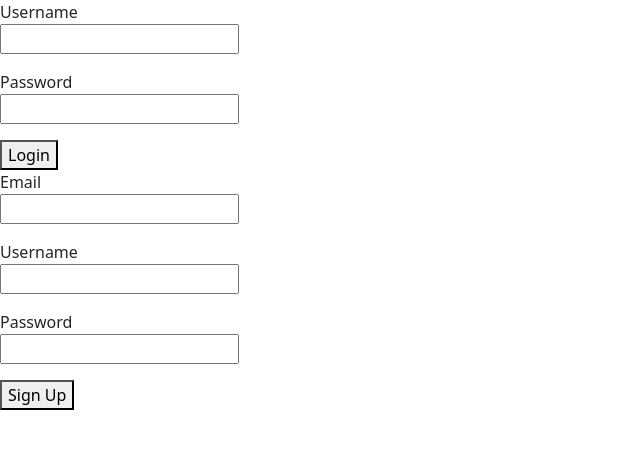
After one commit to HarryRMorrison/CareerKickstart, a Flask app: template app/templates/login.html in a window 1280 px wide. The commit adds this page. Shown: the top 449 px of the page, without its empty margins (0-640 px from the left). Run offline with Flask 3, Linux system fonts and the light colour scheme; the template is opened without the code that fills it, so the values that code supplies are empty, except form fields; tables that the repository leaves empty hold one stand-in row (values such as "Sample post"); form fields are guessed from the names that the template uses.

Commit message:
Login and sign up set up

```diff
--- a/app/__init__.py
+++ b/app/__init__.py
@@ -2,10 +2,12 @@ from flask import Flask
 from config import Config
 from flask_sqlalchemy import SQLAlchemy
 from flask_migrate import Migrate
+from flask_login.login_manager import LoginManager
 
 app = Flask(__name__)
 app.config.from_object(Config)
 db = SQLAlchemy(app)
 migrate = Migrate(app, db)
+login = LoginManager(app)
 
 from app import routes, models, api
--- a/app/forms.py
+++ b/app/forms.py
@@ -1,7 +1,6 @@
 from wtforms import StringField, SubmitField, TextAreaField, PasswordField, BooleanField, SelectField
 from wtforms.validators import DataRequired, Length, regexp, EqualTo
 from flask_wtf import FlaskForm
-
 
 class EditProfileForm(FlaskForm):
     username = StringField('Username', validators=[DataRequired()])
--- a/app/routes.py
+++ b/app/routes.py
@@ -25,8 +25,10 @@ def load_explorepage():
 @app.route('/create', methods=['GET', 'POST'])
 def load_createpage():
     return PostController.create_post()
-    posts = []
-    return render_template("explorePage.html", posts=posts)
+
+@app.route('/login', methods=['GET','POST'])
+def load_login():
+    return render_template('login.html')
 
 @app.route('/user/<username>')
 @login_required
--- /dev/null
+++ b/app/templates/login.html
@@ -0,0 +1,57 @@
+<!DOCTYPE html>
+<html>
+    <head>
+        <meta charset="utf-8">
+        <meta name="viewport" content="width=device-width, initial-scale=1">
+        <link href="https://cdn.jsdelivr.net/npm/bootstrap@5.3.3/dist/css/bootstrap.min.css" rel="stylesheet">
+        <script src="https://cdn.jsdelivr.net/npm/bootstrap@5.3.3/dist/js/bootstrap.bundle.min.js"></script>
+        <script src="https://code.jquery.com/jquery-3.7.1.min.js"></script>
+        <link rel="stylesheet" type="text/css" href="loginPageStyleSheet.css">
+        <script src="loginPageJS.js"></script>
+    </head>
+    <body>
+        <form action="/login" id="loginform" method="post"> <!--placeholder location-->
+            {{form.hidden_tag()}}
+            <p>
+                {{ form.username.label }}<br>
+                {{ form.username }}
+                {% for error in form.username.errors %}
+                <span style="color:red;">[{{ error }}]</span>
+                {% endfor %}
+            </p>
+            <p>
+                {{ form.password.label }}<br>
+                {{ form.password }}
+                {% for error in form.password.errors %}
+                <span style="color:red;">[{{ error }}]</span>
+                {% endfor %}
+                </p>
+            <button type="submit">Login</button>
+        </form>
+
+        <form action="/register" id="signupform" method="post"> <!--placeholder location-->
+            <p>
+                {{ form.email.label }}<br>
+                {{ form.email }}
+                {% for error in form.email.errors %}
+                <span style="color:red;">[{{ error }}]</span>
+                {% endfor %}
+            </p>
+            <p>
+                {{ form.username.label }}<br>
+                {{ form.username }}
+                {% for error in form.username.errors %}
+                <span style="color:red;">[{{ error }}]</span>
+                {% endfor %}
+            </p>
+            <p>
+                {{ form.password.label }}<br>
+                {{ form.password }}
+                {% for error in form.password.errors %}
+                <span style="color:red;">[{{ error }}]</span>
+                {% endfor %}
+                </p>
+            <button type="submit">Sign Up</button>
+        </form>
+    </body>
+</html>
--- a/app/templates/navbar.html
+++ b/app/templates/navbar.html
@@ -28,7 +28,7 @@
                         <li class="nav-item"><a class="nav-link" href="/">Home</a></li>
                         <li class="nav-item"><a class="nav-link" href="/explore">Explore</a></li>
                         <li class="nav-item"><a class="nav-link" href="/create">Create</a></li>
-                        <li class="nav-item"><a class="nav-link">Login</a></li>
+                        <li class="nav-item"><a class="nav-link" href="/login">Login</a></li>
                     </ul>
                 </div>
             </div>
```
Also changed, not shown: app/controller.py (+19 -1 lines), app/models.py (+8 -9 lines), migrations/versions/7a571014c714_about_me_to_users.py (added, +32 -0 lines), pages/loginPageConents/loginPage.html (deleted, +0 -31 lines), CKapp.db.
